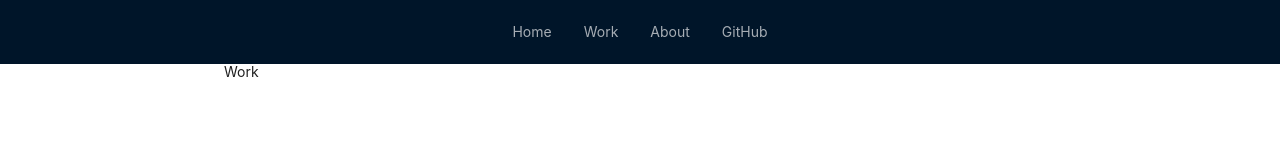
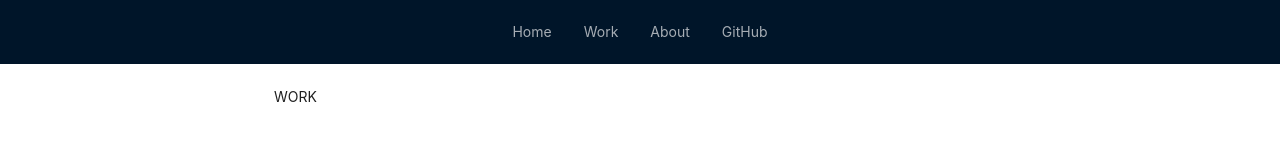
Before and after one commit to victorizbitskiy/react-site, a React (Create React App) app: page /work in a window 1280 px wide. Shown: the top 160 px of the page. Built offline with nearby package versions, Linux system fonts and the light colour scheme.

Commit message:
add some styles to about.tsx and post.tsx

```diff
--- a/src/pages/About.tsx
+++ b/src/pages/About.tsx
@@ -1,13 +1,11 @@
 import React, {FC } from 'react';
 import {Col, Image, Layout, Row} from 'antd';
 import { Typography } from 'antd';
-import Title from 'antd/es/typography/Title';
 import '../pages/pages.css'
 
 const About: FC = () => {
   return (
   <Layout className='Pages-layout'>
-    {/* <Title level={2}>About</Title> */}
     <div style={{height: '25px'}}></div>
     <Layout.Content >
     <Row style={{ borderWidth: '1px', borderStyle: 'solid', borderColor: 'rgb(0, 0, 0)'}}>
--- a/src/pages/Post.tsx
+++ b/src/pages/Post.tsx
@@ -3,6 +3,7 @@ import {FC, useEffect} from 'react';
 import { useParams } from 'react-router-dom';
 import { useAppDispatch, useAppSelector } from '../hooks/redux';
 import { fetchPostById } from '../store/reducers/ActionCreators';
+import Title from 'antd/es/typography/Title';
 import '../pages/pages.css'
 
 const Post: FC = ()  => {
@@ -25,7 +26,8 @@ const Post: FC = ()  => {
         </div>
         :
         <div>
-          {post.id}. {post.title}
+          <Title level={2}>{post.id}. {post.title}</Title>
+
           <div>
             {post.body}
           </div>
--- a/src/pages/Work.tsx
+++ b/src/pages/Work.tsx
@@ -1,10 +1,14 @@
-import React from 'react';
+import { Layout } from 'antd';
+import '../pages/pages.css'
 
 const Work = () => {
   return (
-    <div>
-      Work
-    </div>
+    <Layout className='Pages-layout'>
+      <div style={{height: '25px'}}></div>
+      <Layout.Content >
+        WORK
+      </Layout.Content>
+    </Layout>
   );
 };
 
```
